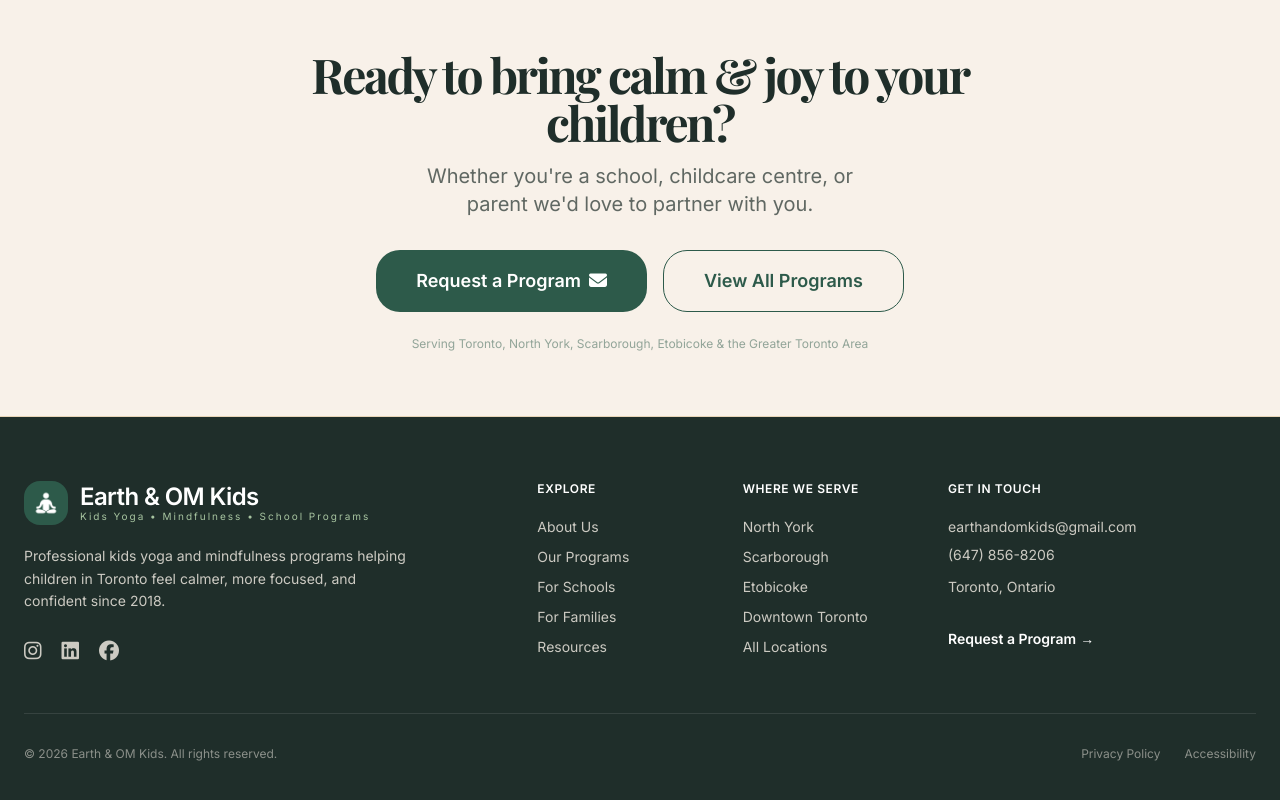
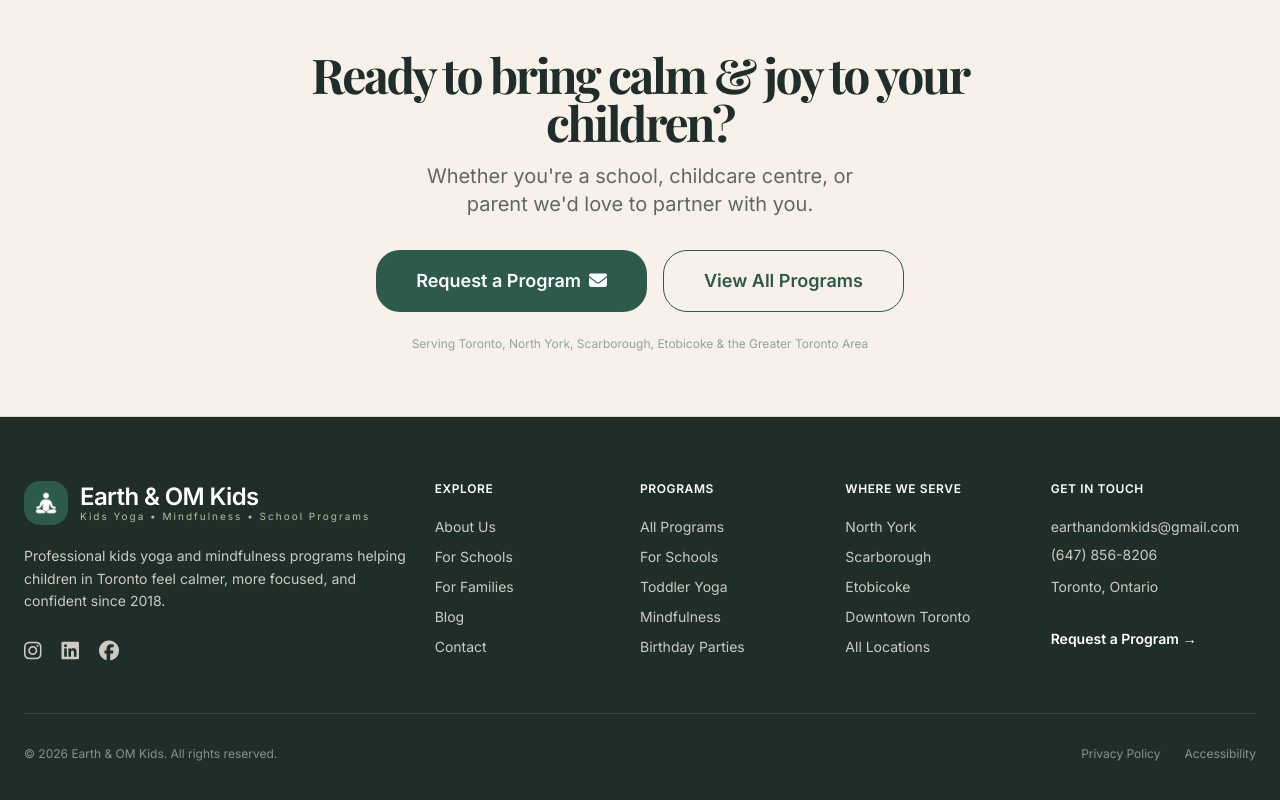
Before and after one commit to westernjobs91-droid/earth-om-kids-next, a Next.js app: page / in a window 1280 px wide. Shown: the part 5837-6637 px from the top of the page. Built offline with nearby package versions, Linux system fonts and the light colour scheme.

Commit message:
Add For Schools to Programs column in footer

```diff
--- a/components/Footer.tsx
+++ b/components/Footer.tsx
@@ -9,7 +9,7 @@ const Footer: React.FC = () => {
         <div className="grid md:grid-cols-12 gap-y-12 pb-12 border-b border-white/10">
 
           {/* Brand + Description */}
-          <div className="md:col-span-5">
+          <div className="md:col-span-4">
             <div className="flex items-center gap-x-3 mb-5">
               <div className="w-11 h-11 bg-[#2D5A4A] rounded-2xl flex items-center justify-center overflow-hidden">
                 <img
@@ -27,11 +27,35 @@ const Footer: React.FC = () => {
               Professional kids yoga and mindfulness programs helping children in Toronto feel calmer, more focused, and confident since 2018.
             </p>
 
-            {/* Social Icons */}
+            {/* Social Icons — fixed to actual profiles */}
             <div className="mt-6 flex gap-x-5 text-xl">
-              <a href="https://instagram.com" target="_blank" rel="noopener noreferrer" className="hover:text-white transition"><i className="fa-brands fa-instagram"></i></a>
-              <a href="https://linkedin.com" target="_blank" rel="noopener noreferrer" className="hover:text-white transition"><i className="fa-brands fa-linkedin"></i></a>
-              <a href="https://facebook.com" target="_blank" rel="noopener noreferrer" className="hover:text-white transition"><i className="fa-brands fa-facebook"></i></a>
+              <a
+                href="https://www.instagram.com/earthandomkids"
+                target="_blank"
+                rel="noopener noreferrer"
+                aria-label="Earth & OM Kids on Instagram"
+                className="hover:text-white transition"
+              >
+                <i className="fa-brands fa-instagram"></i>
+              </a>
+              <a
+                href="https://www.linkedin.com/in/tarankauryoga"
+                target="_blank"
+                rel="noopener noreferrer"
+                aria-label="Earth & OM Kids on LinkedIn"
+                className="hover:text-white transition"
+              >
+                <i className="fa-brands fa-linkedin"></i>
+              </a>
+              <a
+                href="https://www.facebook.com/earthandomkids"
+                target="_blank"
+                rel="noopener noreferrer"
+                aria-label="Earth & OM Kids on Facebook"
+                className="hover:text-white transition"
+              >
+                <i className="fa-brands fa-facebook"></i>
+              </a>
             </div>
           </div>
 
@@ -40,10 +64,22 @@ const Footer: React.FC = () => {
             <div className="font-semibold text-white mb-5 tracking-wider text-xs">EXPLORE</div>
             <div className="space-y-[10px]">
               <Link href="/about" className="block hover:text-white">About Us</Link>
-              <Link href="/programs" className="block hover:text-white">Our Programs</Link>
               <Link href="/schools" className="block hover:text-white">For Schools</Link>
               <Link href="/families" className="block hover:text-white">For Families</Link>
-              <Link href="/blog" className="block hover:text-white">Resources</Link>
+              <Link href="/blog" className="block hover:text-white">Blog</Link>
+              <Link href="/contact" className="block hover:text-white">Contact</Link>
+            </div>
+          </div>
+
+          {/* Programs — new column */}
+          <div className="md:col-span-2 text-sm">
+            <div className="font-semibold text-white mb-5 tracking-wider text-xs">PROGRAMS</div>
+            <div className="space-y-[10px]">
+              <Link href="/programs" className="block hover:text-white">All Programs</Link>
+              <Link href="/schools" className="block hover:text-white">For Schools</Link>
+              <Link href="/toddler-yoga-toronto" className="block hover:text-white">Toddler Yoga</Link>
+              <Link href="/mindfulness-for-kids-toronto" className="block hover:text-white">Mindfulness</Link>
+              <Link href="/yoga-birthday-party-toronto" className="block hover:text-white">Birthday Parties</Link>
             </div>
           </div>
 
@@ -60,7 +96,7 @@ const Footer: React.FC = () => {
           </div>
 
           {/* Contact */}
-          <div className="md:col-span-3 text-sm">
+          <div className="md:col-span-2 text-sm">
             <div className="font-semibold text-white mb-5 tracking-wider text-xs">GET IN TOUCH</div>
             <div className="space-y-2">
               <a href="mailto:earthandomkids@gmail.com" className="block hover:text-white">
@@ -87,8 +123,8 @@ const Footer: React.FC = () => {
         <div className="pt-8 flex flex-col md:flex-row justify-between items-center gap-y-3 text-xs text-[#F8F1E9]/50">
           <div>© {new Date().getFullYear()} Earth &amp; OM Kids. All rights reserved.</div>
           <div className="flex gap-x-6">
-          <Link href="/privacy-policy" className="hover:text-white/80">Privacy Policy</Link>
-<Link href="/accessibility" className="hover:text-white/80">Accessibility</Link>
+            <Link href="/privacy-policy" className="hover:text-white/80">Privacy Policy</Link>
+            <Link href="/accessibility" className="hover:text-white/80">Accessibility</Link>
           </div>
         </div>
       </div>
```
